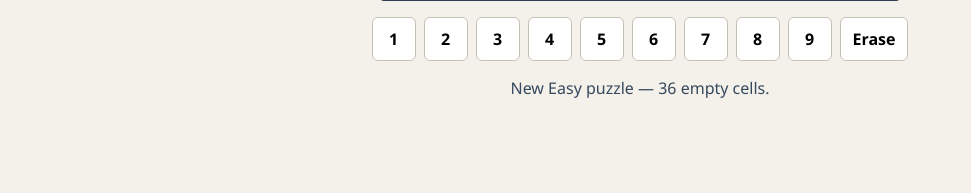
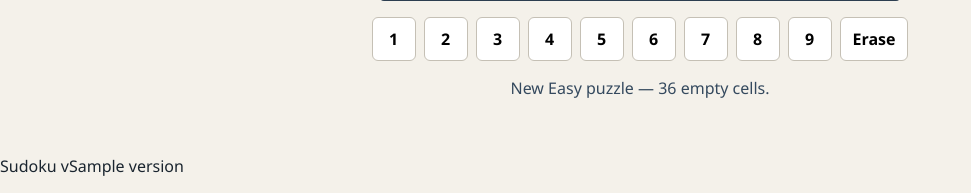
Before and after one commit to jfjc-zhoupan/sudoku-game, a Flask app: template app/templates/index.html in a window 1280 px wide. Shown: the part 654-847 px from the top of the page, without its empty margins (0-971 px from the left). Before the commit the page ends 752 px from the top, so only its background shows below. Run offline with Flask 3, Linux system fonts and the light colour scheme; the template is opened without the code that fills it: most values are stand-ins (such as "Sample title", 1, 10 or a date in 2020).

Commit message:
first add Jenkinsfile & app code updating for versioning

```diff
--- a/app/app.py
+++ b/app/app.py
@@ -4,13 +4,17 @@ from flask import Flask, jsonify, render_template, request
 
 from engine import DIFFICULTY, new_puzzle
 
-__version__ = "1.0.0"  # Follows Semantic Versioning (major.minor.patch)
+from version import __version__, __app_name__, __description__
 
 app = Flask(__name__)
 
 @app.get("/")
 def index():
-    return render_template("index.html", difficulties=list(DIFFICULTY.keys()))
+    return render_template(
+        "index.html",
+        difficulties=list(DIFFICULTY.keys()),
+        version = __version__
+    )
 
 
 @app.post("/api/new")
@@ -34,7 +38,8 @@ def api_new():
 def api_version():
     return jsonify({
         "version":__version__,
-        "app_name":"Sudoku Game"
+        "app_name":__app_name__,
+        "description":__description__
     })
 
 
--- a/app/templates/index.html
+++ b/app/templates/index.html
@@ -36,6 +36,9 @@
 
     <p class="status" id="status">Fill the grid so every row, column, and 3×3 box has 1–9.</p>
   </main>
+  <footer class="footer">
+    <p>Sudoku v{{ version }}</p>
+  </footer>
   <script src="{{ url_for('static', filename='game.js') }}"></script>
 </body>
 </html>
--- /dev/null
+++ b/app/version.py
@@ -0,0 +1,20 @@
+# version.py
+"""
+Version information for the Sudoku Game application.
+This file is used by both the application and the CI/CD pipeline.
+"""
+
+# Semantic Versioning: MAJOR.MINOR.PATCH
+# MAJOR: Incompatible API changes
+# MINOR: Backward-compatible new features
+# PATCH: Backward-compatible bug fixes
+__version__ = "1.0.0"
+
+# Application name
+__app_name__ = "Sudoku Game"
+
+# Application description
+__description__ = "A web-based Sudoku game built with Flask"
+
+# Author information
+__author__ = "Your Name"
```
Also changed, not shown: 2 other files.
